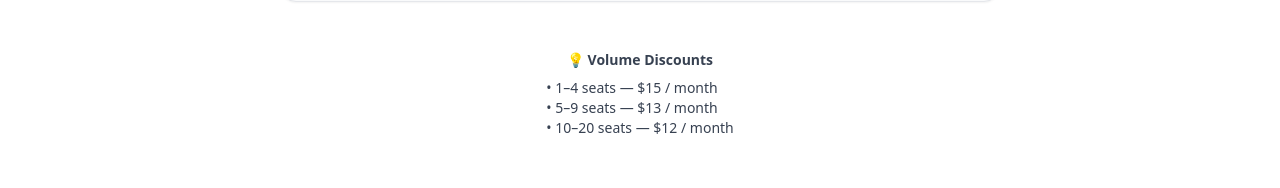
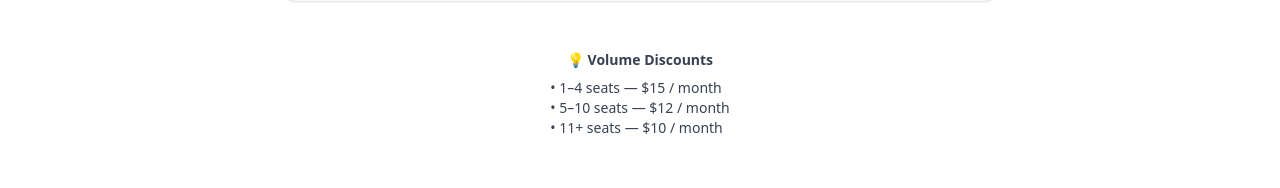
Before and after one commit to gregastwood/tenant-switcher-site, a React (Vite) app: page / in a window 1280 px wide. Shown: the part 2819-3007 px from the top of the page. Built offline with nearby package versions, Linux system fonts and the light colour scheme.

Commit message:
Initial Tenant Switcher Site

```diff
--- a/src/components/Pricing.jsx
+++ b/src/components/Pricing.jsx
@@ -93,8 +93,8 @@ export default function Pricing() {
           <p className="font-semibold mb-2">💡 Volume Discounts</p>
           <ul className="inline-block text-left">
             <li>• 1–4 seats — $15 / month</li>
-            <li>• 5–9 seats — $13 / month</li>
-            <li>• 10–20 seats — $12 / month</li>
+            <li>• 5–10 seats — $12 / month</li>
+            <li>• 11+ seats — $10 / month</li>
           </ul>
         </div>
 
```
